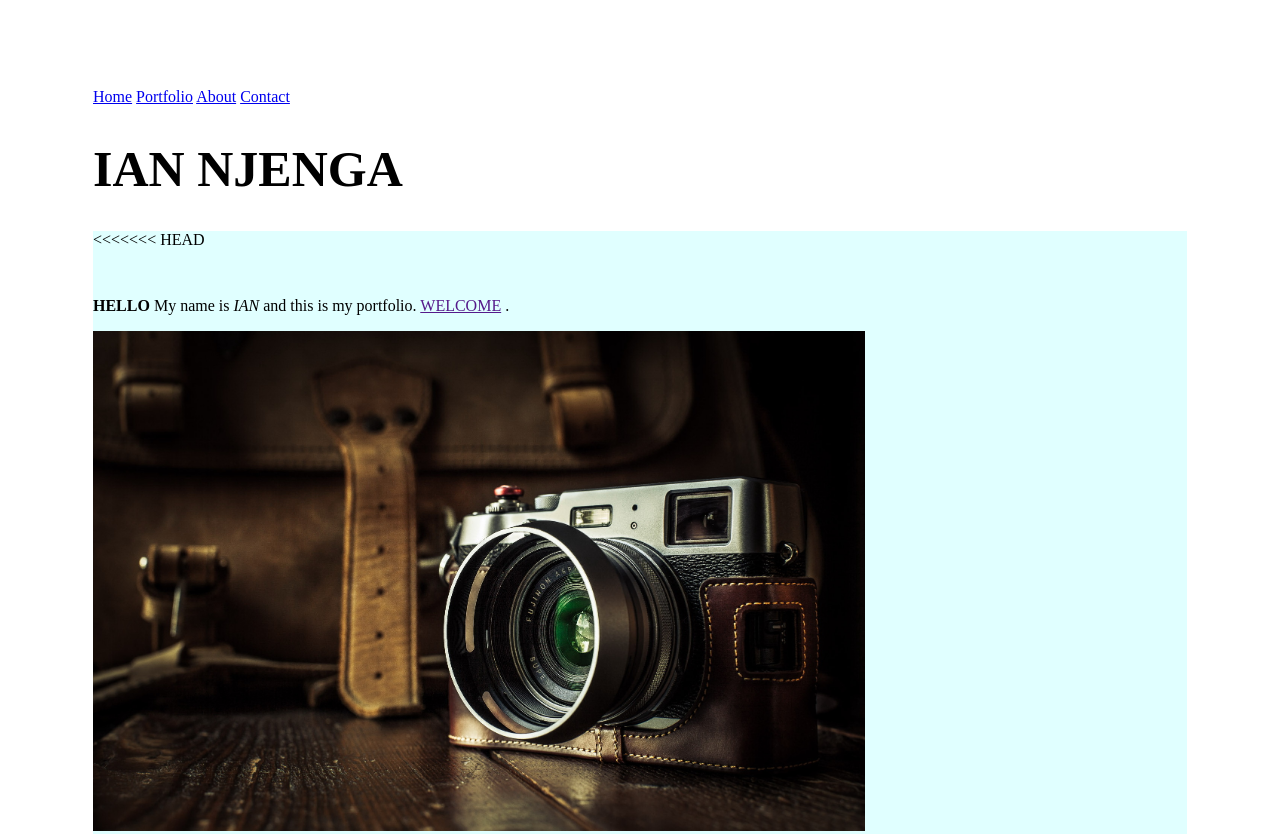
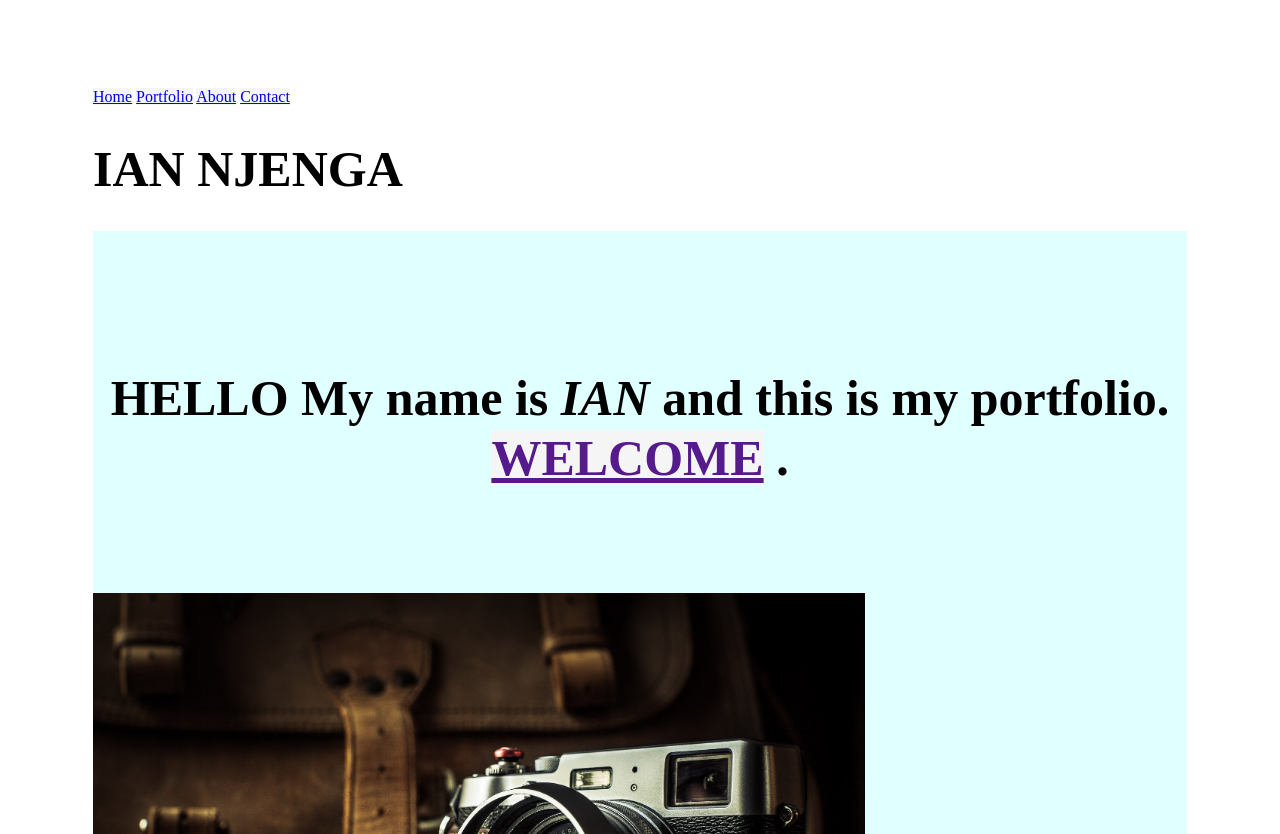
Before and after one commit to Ianwanarua/mywebproject, a plain HTML site: page index.html in a window 1280 px wide. Shown: the top 834 px of the page. Drawn offline with Linux system fonts and the light colour scheme.

```diff
--- a/index.html
+++ b/index.html
@@ -15,7 +15,6 @@
     <h1 class="hheading">IAN NJENGA</h1>
     <div class="cont">
         <div class="subcont">
-<<<<<<< HEAD
             <div class="subsubcont">
                 <p class="int">
                    <strong>HELLO</strong> My name is <em>IAN</em> and this is my portfolio. <a href="">WELCOME</a> .
@@ -24,14 +23,11 @@
 
                <div class="pic"><img src="PHOTOS/Camera-Wallpapers.jpg" height="500" alt=camera"></div>
         </div>
-
-=======
             <div class="subsubcount">
             <p class="int">
                 <strong>HELLO</strong> My name is <em>IAN</em> and this is my portfolio. <a href="">WELCOME</a>.</div>
             </p>
    <div class="pic"><img src="PHOTOS/Camera-Wallpapers.jpg" height="500" alt=camera"></div>
->>>>>>> dd06f26dfc05939b93726862df05b086e1642196
         </div>
     </div>
 
--- a/style.css
+++ b/style.css
@@ -3,48 +3,39 @@
     margin: 5px;
 }
 .cont{
-<<<<<<< HEAD
+
 
     width: 100%;
     height: 100vh;
     background-color: lightcyan;
     align-items: center;
 
-=======
     width: 100%;
     height: 100vh;
     background-color: lightcyan;
->>>>>>> dd06f26dfc05939b93726862df05b086e1642196
+
 }
 .subcont{
     top: 100px;
     left: 180px;
-<<<<<<< HEAD
 
     min-width: 350px;
     align-items: center;
 }
 .subsubcont{
     padding-top: 2em;
-    margin-right: 2em;
-
-=======
     min-width: 350px;
     align-items: center;
->>>>>>> dd06f26dfc05939b93726862df05b086e1642196
 }
 .hheading{
     font-weight: 800;
     font-size: 50px;
     clear: both;
 }
-<<<<<<< HEAD
-=======
 a{
     text-align: left;
     background-color: whitesmoke;
 }
->>>>>>> dd06f26dfc05939b93726862df05b086e1642196
 .int{
     font-weight: 700;
     text-align: center;
```
